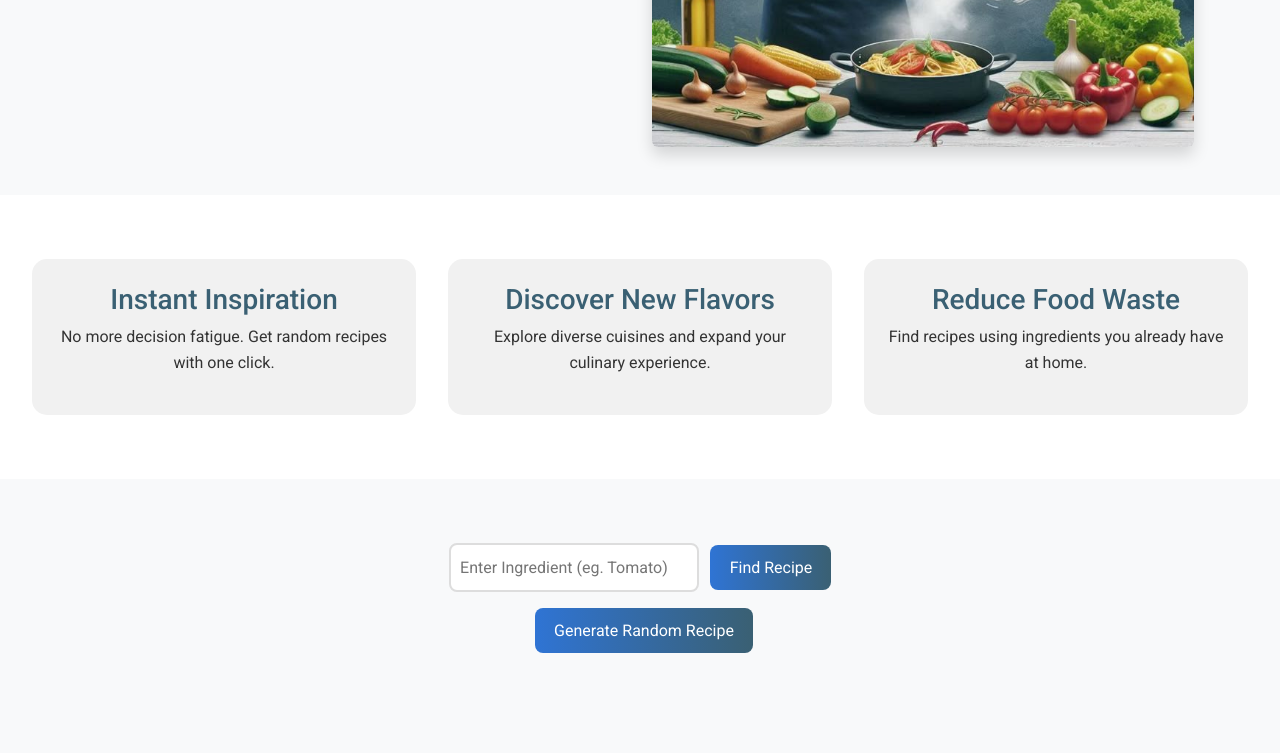
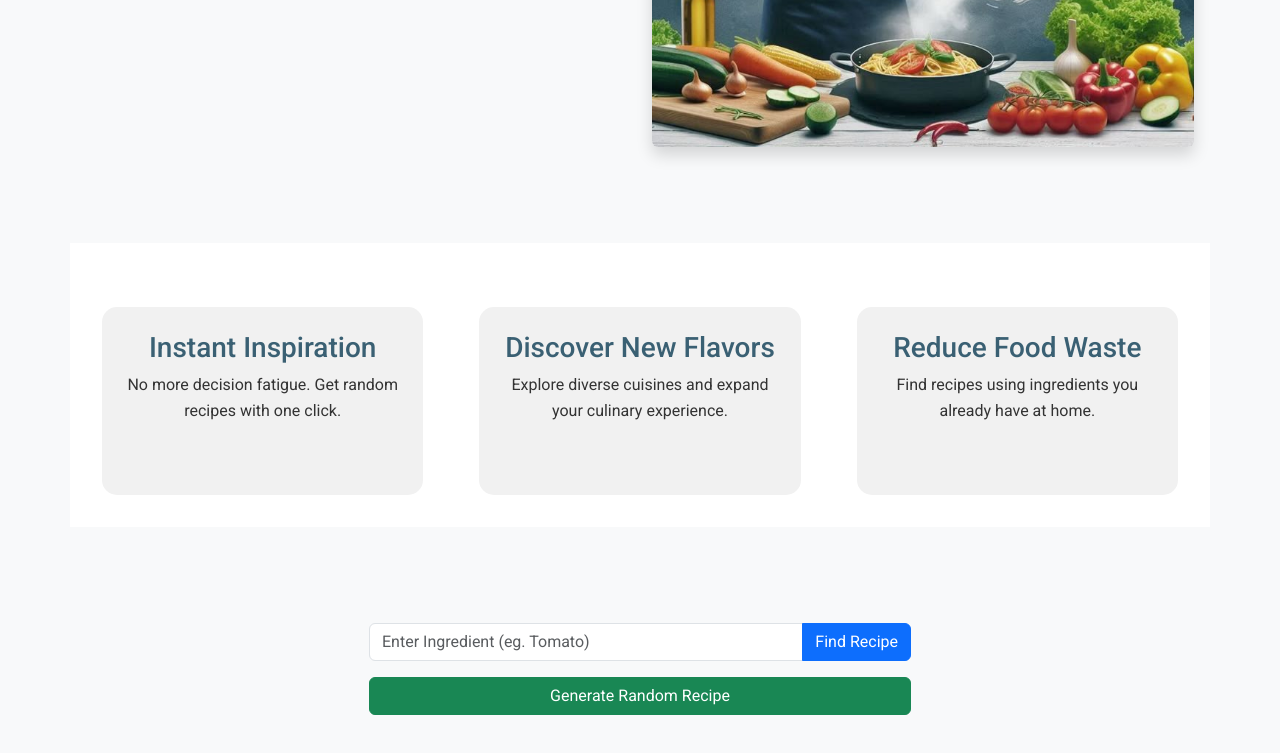
Before and after one commit to Hillary90/Recipe-Finder, a plain HTML site: page Index.html in a window 1280 px wide. Shown: the part 573-1326 px from the top of the page. Before the commit the page ends 1290 px from the top, so only its background shows below. Drawn offline with nearby package versions, Linux system fonts and the light colour scheme.

Commit message:
modified html file

```diff
--- a/Index.html
+++ b/Index.html
@@ -42,36 +42,61 @@
   </section>
 
  <!-- Features -->
-  <section class="features">
-    <div class="feature">
+<section class="features container my-5">
+  <div class="row g-4">
+    <div class="col-md-4">
+      <div class="feature h-100">
         <h3>Instant Inspiration</h3>
         <p>No more decision fatigue. Get random recipes with one click.</p>
       </div>
-    <div class="feature">
+    </div>
+    <div class="col-md-4">
+      <div class="feature h-100">
         <h3>Discover New Flavors</h3>
         <p>Explore diverse cuisines and expand your culinary experience.</p>
       </div>
-    <div class="feature">
+    </div>
+    <div class="col-md-4">
+      <div class="feature h-100">
         <h3>Reduce Food Waste</h3>
         <p>Find recipes using ingredients you already have at home.</p>
       </div>
+    </div>
+  </div>
 </section>
 
+
   <!-- Generator -->
-  <main id="generator">
-    <div class="ingredientInput">
-      <input type="text" id="ingredientInput" placeholder="Enter Ingredient (eg. Tomato)">
-      <button id="searchBtn">Find Recipe</button>
+<main id="generator" class="container my-5 text-center">
+  <div class="row justify-content-center mb-3">
+    <div class="col-md-6">
+      <div class="input-group">
+        <input
+          type="text"
+          id="ingredientInput"
+          class="form-control"
+          placeholder="Enter Ingredient (eg. Tomato)">
+         <button id="searchBtn" class="btn btn-primary">
+          Find Recipe
+        </button>
+      </div>
+    </div>
   </div>
 
-    <div class="searchBtn">
-      <button id="randomBtn">Generate Random Recipe</button>
+  <div class="row justify-content-center">
+    <div class="col-md-6">
+      <button id="randomBtn" class="btn btn-success w-100">
+        Generate Random Recipe
+      </button>
+    </div>
   </div>
 
-    <!-- Popup Modal -->
+  <!-- Popup Modal (Custom or Bootstrap) -->
   <div class="recipe-popup d-none">
     <div class="popup-content shadow rounded p-4">
-        <button class="close-btn"><i class="fas fa-times"></i></button>
+      <button class="close-btn btn btn-sm btn-light position-absolute top-0 end-0 m-2">
+        <i class="fas fa-times"></i>
+      </button>
       <div class="popup-body">
         <!-- Recipe will load here -->
       </div>
@@ -79,6 +104,7 @@
   </div>
 </main>
 
+
   <!-- External Script -->
   <script defer src="./Src/main.js"></script>
   <!-- Bootstrap JS -->
```
Lines whose indentation alone changed are shown as unchanged.
